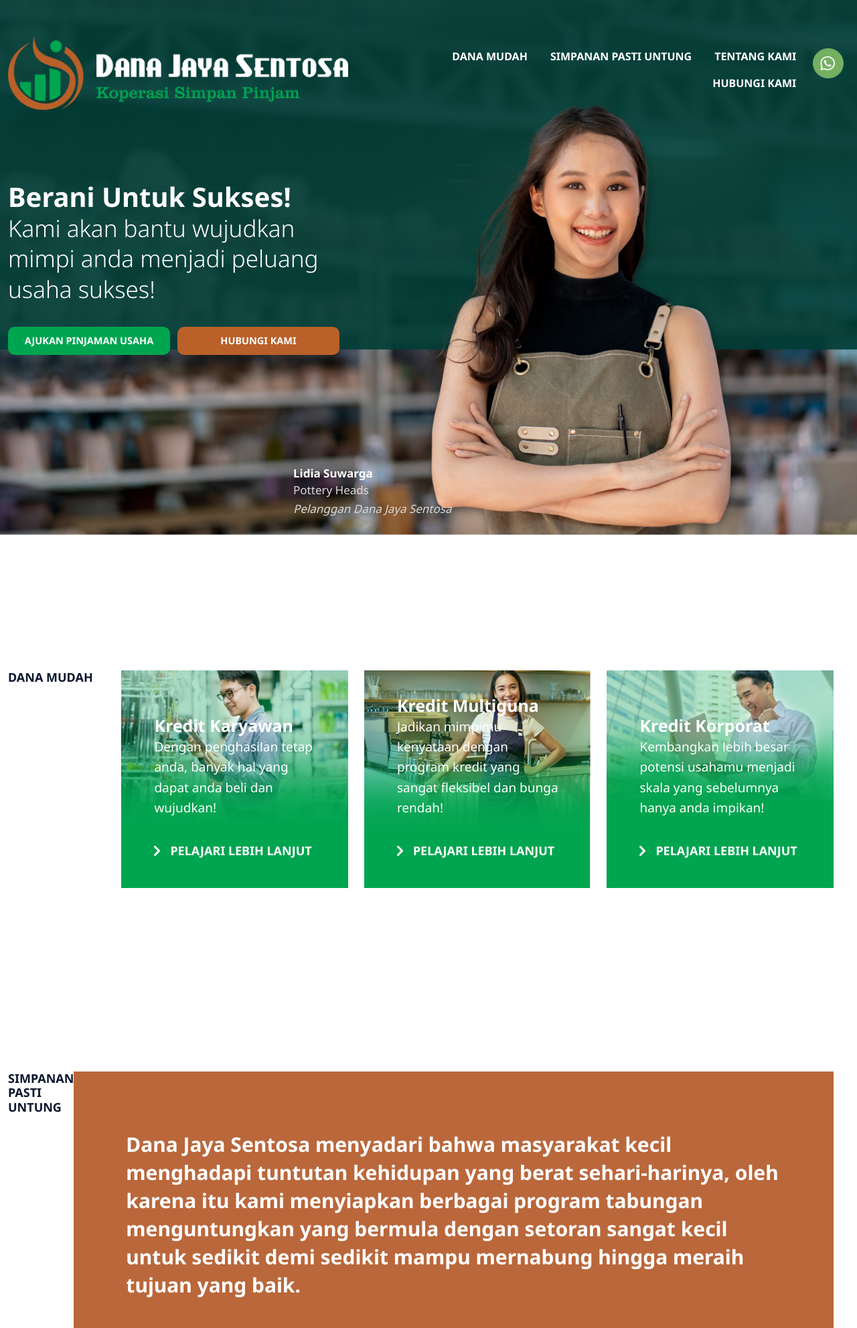
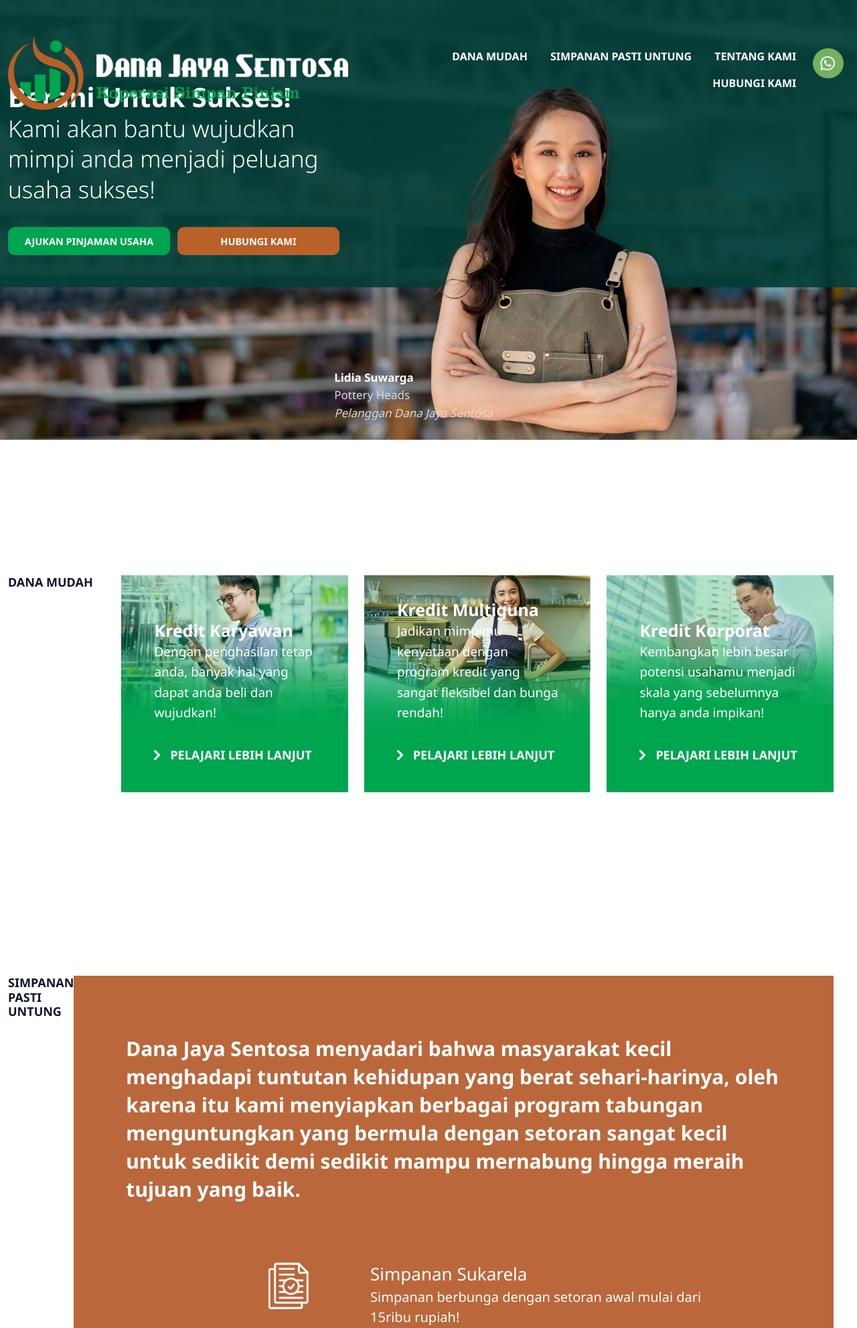
Before and after one commit to ilhamsyah09/dana-jaya-sentosa, a PHP site: page / in a window 1280 px wide. Shown: the top 1983 px of the page at 67% size. Run offline with PHP 8.4, Linux system fonts and the light colour scheme; some libraries are stand-ins or nearby versions.

Commit message:
fix revs

```diff
--- a/assets/css/style.css
+++ b/assets/css/style.css
@@ -4,7 +4,7 @@
 }
 
 .custom.container {
-    max-width: 1725px;
+    max-width: 1700px;
 }
 
 .left-title {
@@ -40,7 +40,7 @@
 header.header {
     position: fixed;
     overflow: hidden;
-    z-index: 10;
+    z-index: 99;
     width: 100%;
 }
 header nav button.navbar-toggler:focus {
@@ -55,7 +55,7 @@
     position: sticky;
     overflow: hidden;
     width: 100%;
-    z-index: 10;
+    z-index: 99;
     background-color: #003d36;
     padding-top: 8px !important;
 }
@@ -63,15 +63,28 @@
 
 /* home1 main-banner start */
 section.home1.main-banner {
-    background-image: url(../images/img-banner.jpg);
+    /* background-image: url(../images/img-banner.jpg);
     background-position: center;
     background-size: cover;
     background-repeat: no-repeat;
+    height: 100vh;
+    display: flex;
+    position: relative; */
     width: auto;
-    height: 100vh;
     /* height: 984px; */
+
+}
+section.home1.carousel.main-banner .carousel-item {
+    position: relative;
+}
+section.home1.carousel.main-banner .carousel-item .view-caption {
+    position: absolute;
+    /* top: 35%; */
+    left: 0;
+    bottom: 42%;
     display: flex;
-    position: relative;
+    width: 100%;
+
 }
 section.home1.main-banner .custom.container {
     margin: auto;
@@ -115,8 +128,8 @@
 section.home1.main-banner .tag-name {
     position: absolute;
     bottom: 26px;
-    left: 49%;
-    transform: translateX(-80%);
+    left: 39%;
+    /* transform: translateX(-80%); */
 }
 section.home1.main-banner .tag-name h3 {
     font-family: 'Noto Sans', sans-serif;
@@ -300,13 +313,13 @@
 section.home4.tentang-kami .inside-content .right-content .wrapper-small-description {
     position: relative;
     height: auto;
-    padding-top: 62px;
+    padding-top: 58px;
     padding-right: 30px;
-    padding-left: 45px;
+    padding-left: 55px;
 }
 section.home4.tentang-kami .inside-content .right-content .img {
     position: absolute;
-    bottom: -130px;
+    bottom: -134px;
     left: -100px;
 }
 section.home4.tentang-kami .inside-content .right-content .wrapper-small-description .text {
--- a/index.php
+++ b/index.php
@@ -2,7 +2,12 @@
 <div class="wrapper">
     <?php include 'include/_header.php' ?>
     <div class="main-content">
-        <section class="home1 main-banner">
+        <section class="home1 carousel main-banner">
+            <div id="carouselExampleAutoplaying" class="carousel slide" data-bs-ride="carousel">
+                <div class="carousel-inner">
+                    <div class="carousel-item active">
+                            <img src="assets/images/img-banner.jpg" class="d-block w-100" alt="...">
+                            <div class="view-caption">
                                 <div class="custom container">
                                     <div class="inside-content d-flex align-items-center">
                                         <div class="left-caption">
@@ -19,10 +24,66 @@
                                         </div>
                                     </div>
                                 </div>
+                            </div>
                             <div class="tag-name">
                                 <h3>Lidia Suwarga</h3>
                                 <p>Pottery Heads</p>
                                 <p>Pelanggan Dana Jaya Sentosa</p>
+                            </div>
+                        </div>
+                        <div class="carousel-item">
+                            <img src="assets/images/img-banner.jpg" class="d-block w-100" alt="...">
+                            <div class="view-caption">
+                                <div class="custom container">
+                                    <div class="inside-content d-flex align-items-center">
+                                        <div class="left-caption">
+                                            <h3>Berani Untuk Sukses!</h3>
+                                                <p>Kami akan bantu wujudkan mimpi anda menjadi peluang usaha sukses!</p>
+                                            <div class="btn-wrapper d-flex align-items-center">
+                                                <button class="btn green" type="button">
+                                                    AJUKAN PINJAMAN USAHA
+                                                </button>
+                                                <button class="btn orange" type="button">
+                                                    HUBUNGI KAMI
+                                                </button>
+                                            </div>
+                                        </div>
+                                    </div>
+                                </div>
+                            </div>
+                            <div class="tag-name">
+                                <h3>Lidia Suwarga</h3>
+                                <p>Pottery Heads</p>
+                                <p>Pelanggan Dana Jaya Sentosa</p>
+                            </div>
+                        </div>
+                        <div class="carousel-item">
+                            <img src="assets/images/img-banner.jpg" class="d-block w-100" alt="...">
+                            <div class="view-caption">
+                                <div class="custom container">
+                                    <div class="inside-content d-flex align-items-center">
+                                        <div class="left-caption">
+                                            <h3>Berani Untuk Sukses!</h3>
+                                                <p>Kami akan bantu wujudkan mimpi anda menjadi peluang usaha sukses!</p>
+                                            <div class="btn-wrapper d-flex align-items-center">
+                                                <button class="btn green" type="button">
+                                                    AJUKAN PINJAMAN USAHA
+                                                </button>
+                                                <button class="btn orange" type="button">
+                                                    HUBUNGI KAMI
+                                                </button>
+                                            </div>
+                                        </div>
+                                    </div>
+                                </div>
+                            </div>
+                            <div class="tag-name">
+                                <h3>Lidia Suwarga</h3>
+                                <p>Pottery Heads</p>
+                                <p>Pelanggan Dana Jaya Sentosa</p>
+                            </div>
+                    </div>
+                </div>
             </div>
         </section>
 
@@ -220,16 +281,36 @@
                             <h3>PELANGGAN KAMI</h3>
                         </div>
                         <div class="list-logo d-flex align-item-center justify-content-center">
+                            <div class="img">
                                 <img src="assets/images/logo1.jpg" class="img-fluid" alt="">
+                            </div>
+                            <div class="img">
                                 <img src="assets/images/logo2.jpg" class="img-fluid" alt="">
+                            </div>
+                            <div class="img">
                                 <img src="assets/images/logo3.jpg" class="img-fluid" alt="">
+                            </div>
+                            <div class="img">
                                 <img src="assets/images/logo4.jpg" class="img-fluid" alt="">
+                            </div>
+                            <div class="img">
                                 <img src="assets/images/logo5.jpg" class="img-fluid" alt="">
+                            </div>
+                            <div class="img">
                                 <img src="assets/images/logo6.jpg" class="img-fluid" alt="">
+                            </div>
+                            <div class="img">
                                 <img src="assets/images/logo7.jpg" class="img-fluid" alt="">
+                            </div>
+                            <div class="img">
                                 <img src="assets/images/logo8.jpg" class="img-fluid" alt="">
+                            </div>
+                            <div class="img">
                                 <img src="assets/images/logo9.jpg" class="img-fluid" alt="">
+                            </div>
+                            <div class="img">
                                 <img src="assets/images/logo10.jpg" class="img-fluid" alt="">
+                            </div>
                         </div>
                     </div>
                 </div>
```
Lines whose indentation alone changed are shown as unchanged.
